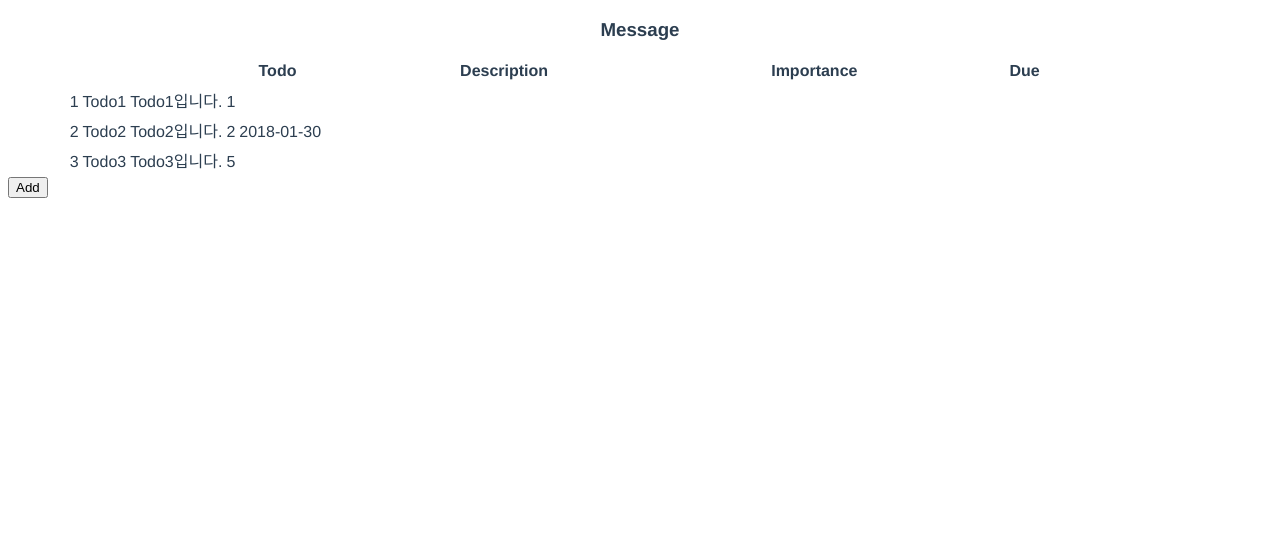
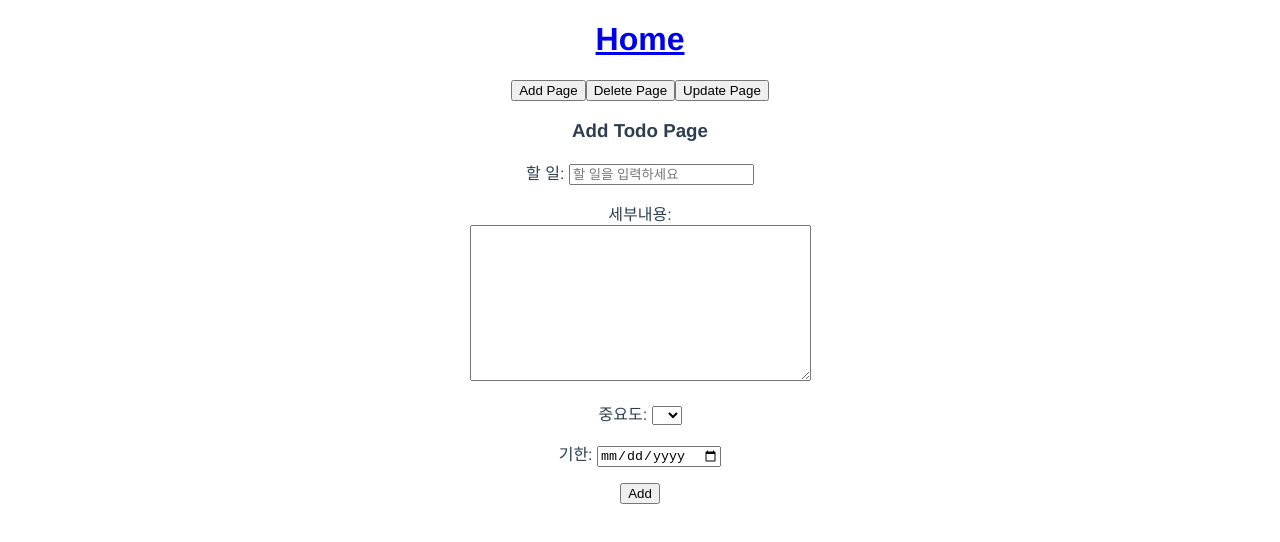
Before and after one commit to YoonChaeWon/vue.js-practice---todo-list, a Vue app: page /add-item in a window 1280 px wide. Shown: the top 542 px of the page. Built offline with nearby package versions, Linux system fonts and the light colour scheme.

Commit message:
Change router layout

```diff
--- a/package.json
+++ b/package.json
@@ -16,7 +16,8 @@
   "dependencies": {
     "jshint": "^2.9.5",
     "vue": "^2.5.13",
-    "vue-router": "^3.0.1"
+    "vue-router": "^3.0.1",
+    "vuex": "^3.0.1"
   },
   "devDependencies": {
     "autoprefixer": "^7.1.2",
--- a/src/App.vue
+++ b/src/App.vue
@@ -1,11 +1,19 @@
 <template>
   <div id="app">
-    <HeaderMessage></HeaderMessage>
-    <TodoList></TodoList>
-    <router-link to="/additem">
-      <button> Add </button>
-    </router-link>
-    <router-view></router-view>
+    <div id="home">
+      <router-link to="/"> <HeaderMessage></HeaderMessage> </router-link>
+      <p>
+        <router-link to="/add-item"> <button>Add Page</button> </router-link>
+        <router-link to="/delete-item"> <button>Delete Page</button> </router-link>
+        <router-link to="/update-item"> <button>Update Page</button> </router-link>
+      </p>
+
+    </div>
+    <div>
+      <p>
+        <router-view></router-view>
+      </p>
+    </div>
   </div>
 </template>
 
@@ -31,7 +39,10 @@ export default {
   -moz-osx-font-smoothing: grayscale;
   color: #2c3e50;
 }
-h3{
+h1, h3{
     text-align: center;
 }
+p{
+  text-align:center;
+}
 </style>
--- a/src/components/AddItem.vue
+++ b/src/components/AddItem.vue
@@ -1,7 +1,6 @@
 <template>
     <div class="addition">
-        <h3> Todo List 작성 </h3>
-        <form>
+        <h3> Add Todo Page </h3>
             <p id="i1">
                 <label for="todo"> 할 일: </label>
                 <input id="todo" v-model="todo" placeholder="할 일을 입력하세요" >
@@ -24,8 +23,7 @@
                 <label for="due"> 기한: </label>
                 <input type="date" v-model="due" id="userdue" name="userdue" value="">
             </p>
-            <button class="create" @click="addTodo">Add</button>
-        </form>
+            <button class="create" v-on:click="addTodo">Add</button>
     </div>
 </template>
 
@@ -34,16 +32,31 @@ import { eventBus } from '../main.js'
 
 export default{
     data: function(){
-        return{
-            todo:'',
-            desc:'',
+        return {
+            todo: '',
+            desc: '',
             importance: '',
             due: ''
         }
     },
     methods: {
         addTodo: function(){
-            eventBus.$emit('addition', [this.todo, this.desc, this.importance, this.due])
+            const todo = this.todo
+            const desc = this.desc
+            const importance = this.importance
+            const due = this.due
+
+            console.log(todo)
+
+            this.$router.app.$emit('create',
+            {todo, desc, importance, due})
+
+            console.log('after emit')
+
+            this.todo=''
+            this.desc=''
+            this.importance=''
+            this.due=''
         }
     },
     name: 'AddItem'
--- a/src/components/HeaderMessage.vue
+++ b/src/components/HeaderMessage.vue
@@ -1,6 +1,6 @@
 <template>
     <div class="page-header">
-        <h3> {{ message }} </h3>
+        <h1> {{ message }} </h1>
     </div>
 </template>
 
@@ -9,7 +9,7 @@ export default {
     name: 'HeaderMessage',
     data: function(){
         return{
-            message: 'Message'
+            message: 'Home'
         }
     }
 }
--- a/src/components/TodoList.vue
+++ b/src/components/TodoList.vue
@@ -19,24 +19,23 @@
             </tr>
         </table>
     </div>
+
+
 </template>
 
 <script>
 import { eventBus } from '../main.js'
 import TodoItem from './TodoItem.vue'
+import AddItem from './AddItem.vue'
 
 export default {
     components: {
-        TodoItem
-    },
-    created() {
-        eventBus.$on('addition', function(data){
-
-        })
+        TodoItem,
+        AddItem
     },
     data(){
-        return{
-            todos:[
+        return {
+            todos: [
                 {id: 1, todo: 'Todo1', desc: 'Todo1입니다.',
                     importance: '1', due: ''},
                 {id: 2, todo: 'Todo2', desc: 'Todo2입니다.',
@@ -48,8 +47,7 @@ export default {
     },
     methods:{
         addTodo: function(){
-
-            this.todos.push({})
+            console.log('data')
         }
     },
     name: 'TodoList'
```
Also changed, not shown: src/router/index.js (+7 -1 lines), 1 other file (tests, documents, lock files or other folders).
